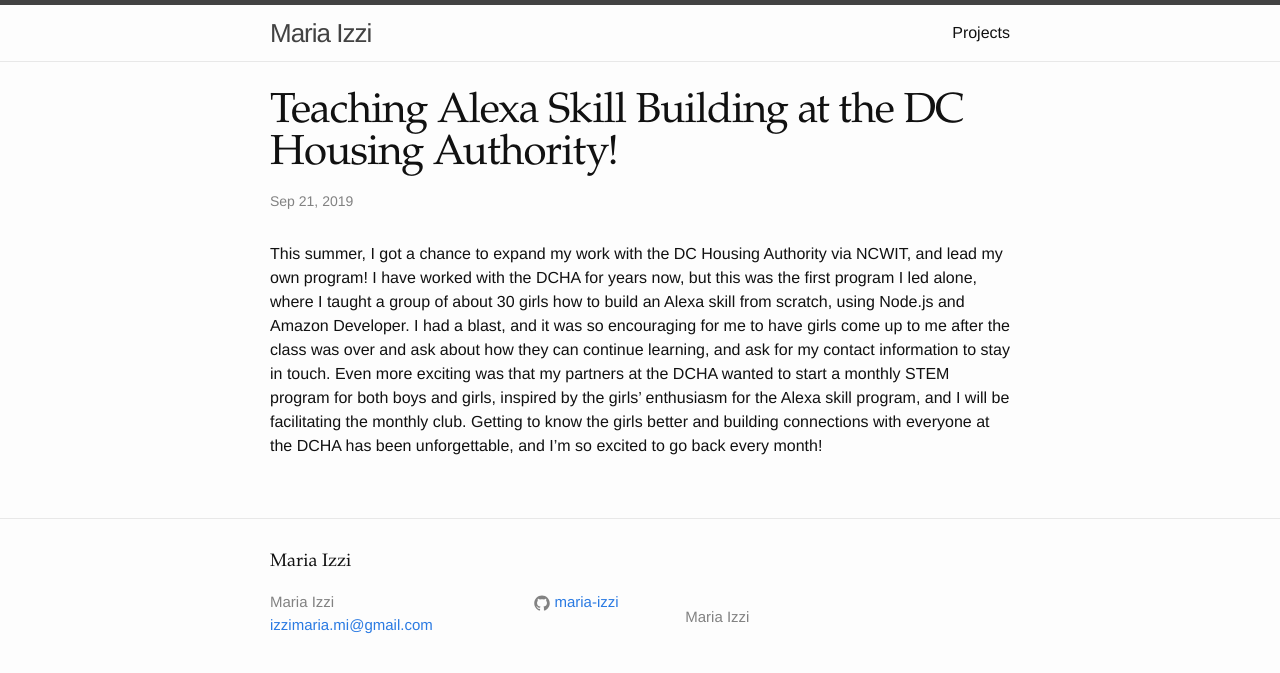
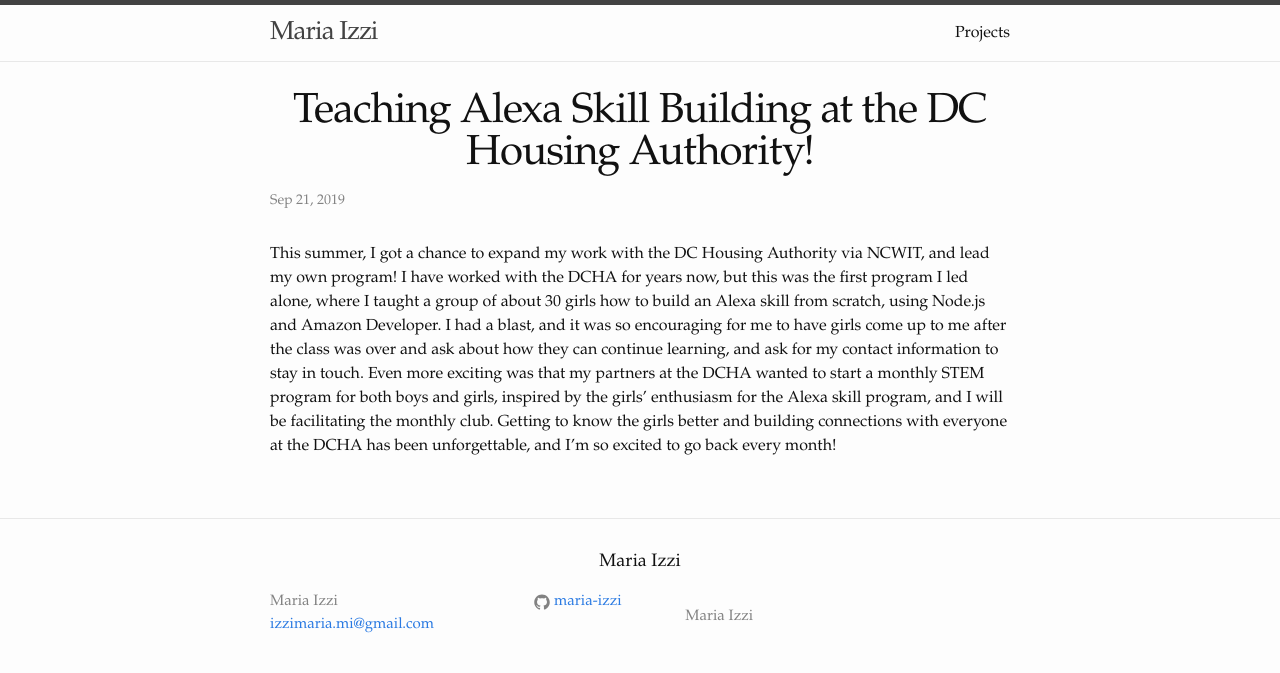
Before and after one commit to maria-izzi/maria-izzi.github.io, a Jekyll site: the page built from _posts/2019-9-21-dcha-alexa.md, in a window 1280 px wide. Shown: the top 673 px of the page. Built offline with Jekyll 4.4.1, drawn with Linux system fonts in a browser that asks for light colours.

Commit message:
Update main.scss

```diff
--- a/css/main.scss
+++ b/css/main.scss
@@ -6,7 +6,7 @@
 
 
 // Our variables
-$base-font-family: "Helvetica Neue", Helvetica, Arial, Garamond, sans-serif;
+$base-font-family: Garamond;
 $base-font-size:   16px;
 $base-font-weight: 400;
 $small-font-size:  $base-font-size * 0.875;
@@ -31,10 +31,12 @@
 h1
 {
     font-family: Garamond;
+    text-align: center;
 }
 h2
 {
     font-family: Garamond;
+    text-align: center;
 }
 
 .imageWord
```
